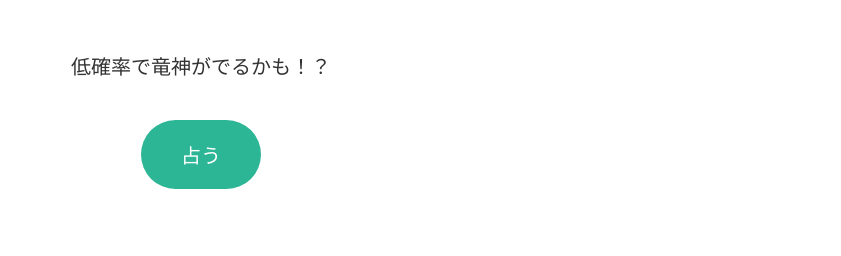
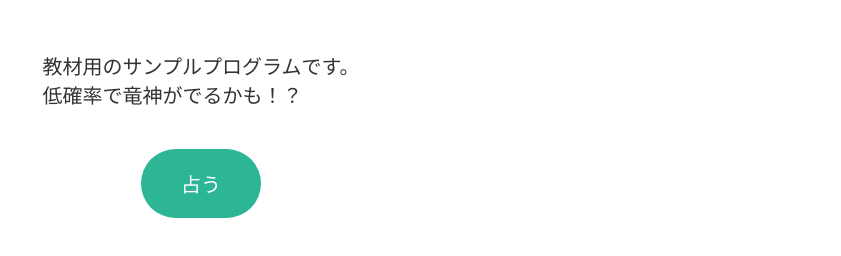
Before and after one commit to licodeenar/uranai, a plain HTML site: page index.html in a window 1280 px wide. Shown: the part 142-398 px from the top of the page, without its empty margins (439-1280 px from the left). Drawn offline with nearby package versions, Linux system fonts and the light colour scheme.

Commit message:
index.html

```diff
--- a/index.html
+++ b/index.html
@@ -26,6 +26,7 @@
         <div class="cp_contents">
             <h1>【占い】サンプル</h1>
             <div class="cp_explain">
+                教材用のサンプルプログラムです。<br>
                 低確率で竜神がでるかも！？
             </div><br>
 
```
